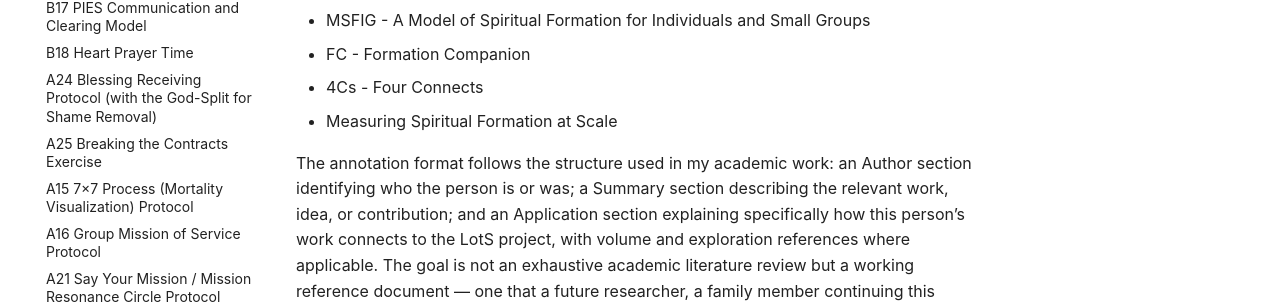
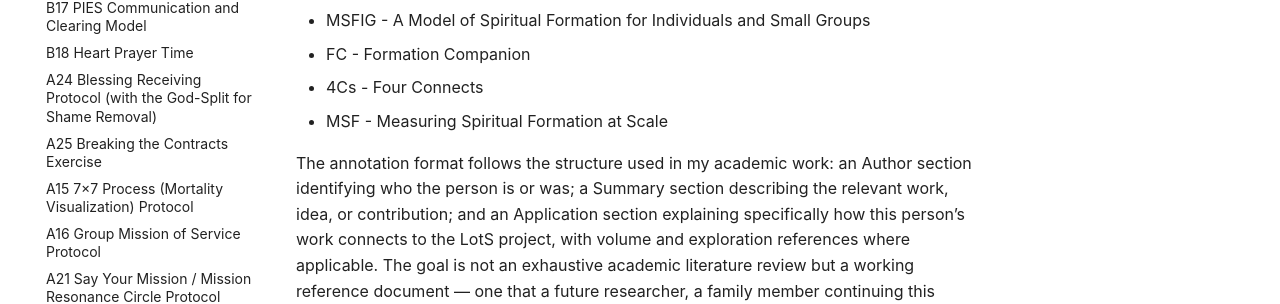
Before and after one commit to jgtittle-ministries/Intentional-Journey-of-the-Heart, an MkDocs documentation site: the page built from docs/volume-5-references/introduction.md, in a window 1280 px wide and 900 px high, scrolled down 783 px. Shown: the part 337-641 px from the top of the window. Built offline with MkDocs 1.6.1 and Material for MkDocs 9.7.7, drawn with Linux system fonts in a browser that asks for light colours; some web fonts are replaced; comment, search, counter and statistics services are not loaded.

Commit message:
Update introduction.md
added msf reference for pdf embed

```diff
--- a/docs/volume-5-references/introduction.md
+++ b/docs/volume-5-references/introduction.md
@@ -16,7 +16,7 @@ It also includes the five Formation Documents referenced throughout the first fo
 - MSFIG - A Model of Spiritual Formation for Individuals and Small Groups
 - FC - Formation Companion
 - 4Cs - Four Connects
-- Measuring Spiritual Formation at Scale
+- MSF - Measuring Spiritual Formation at Scale
 
 The annotation format follows the structure used in my academic work: an Author section identifying who the person is or was; a Summary section describing the relevant work, idea, or contribution; and an Application section explaining specifically how this person’s work connects to the LotS project, with volume and exploration references where applicable. The goal is not an exhaustive academic literature review but a working reference document — one that a future researcher, a family member continuing this exploration, could use to locate and evaluate the sources that shaped this project.
 
```
